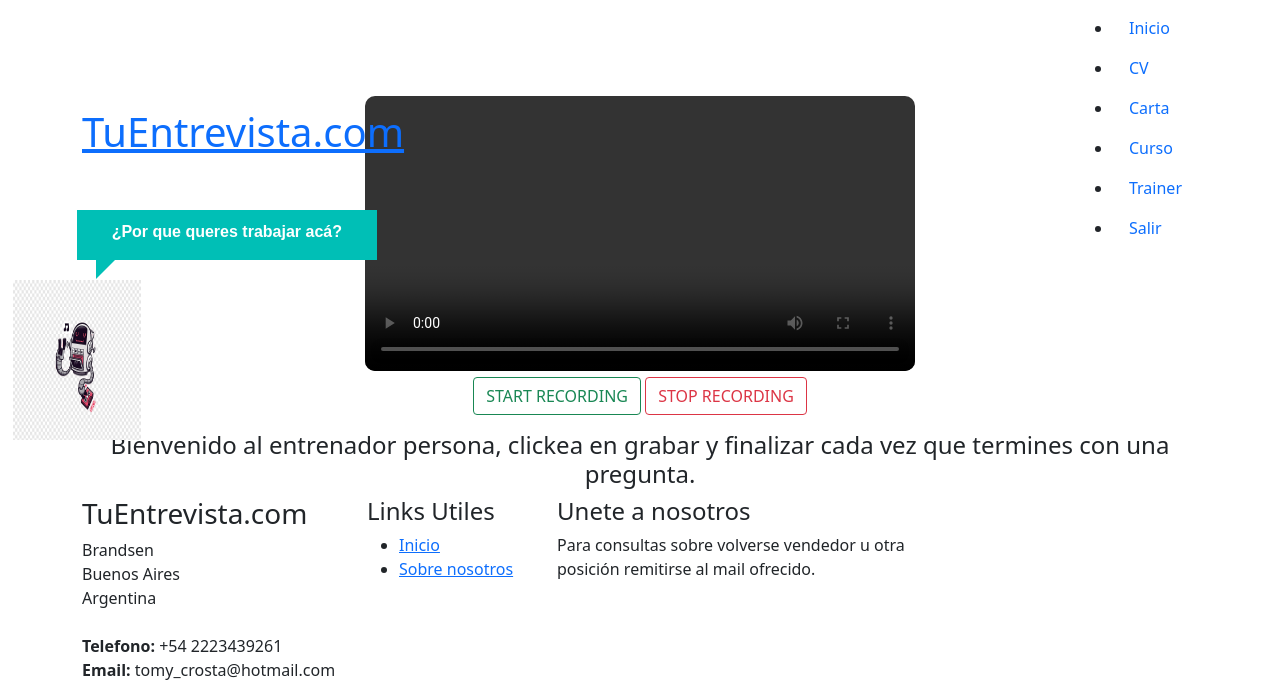
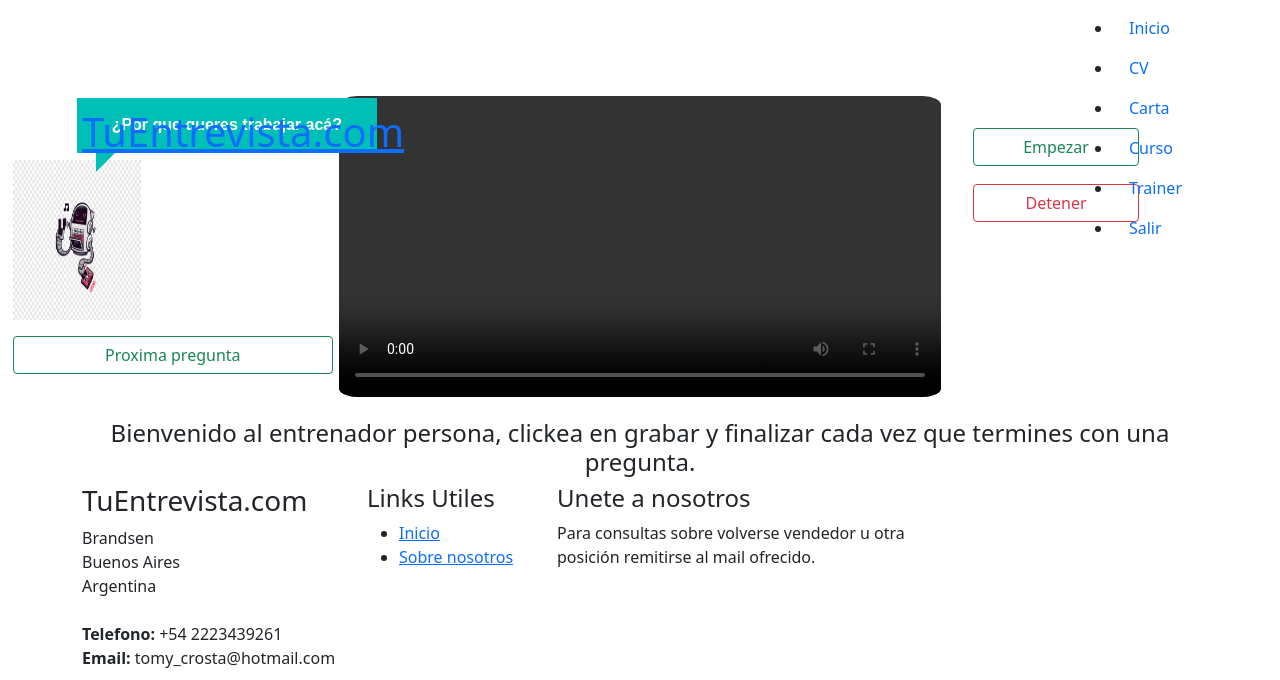
Before and after one commit to dmtomas/WebTrainer, a Django app: page /trainer/ in a window 1280 px wide. Shown: the top 680 px of the page. Run offline with Django 3.2, Linux system fonts and the light colour scheme; a user stored in the database is signed in; some libraries are stand-ins or nearby versions.

Commit message:
third commit

```diff
--- a/InicioAITrainerWeb/templates/Trainer.html
+++ b/InicioAITrainerWeb/templates/Trainer.html
@@ -32,7 +32,7 @@
   width: 300px;
   margin: 50px auto;
   background: #00bfb6;
-  padding-top: 10px;
+  padding-top: 15px;
   text-align: center;
   font-weight: 900;
   color: #fff;
@@ -40,7 +40,7 @@
   position: absolute;
   left: 6%;
   z-index: 7;
-  top: 20%;
+  top: 6%;
 }
 .sb3:before {
   content: "";
@@ -62,7 +62,7 @@
    position: absolute;
    z-index: 6;
    left: 1%;
-   top: 35%;
+   top: 20%;
    }
    #palabras{
    padding-left: 5%;
@@ -81,16 +81,35 @@
       opacity: 0.95;
     }
     #vid1{
-    width: 550px;
-    border-radius: 10px;
+    width: 47%;
+    border-radius: 3%;
     overflow: hidden;
     }
     #vid2{
     display: none;
-    width: 550px;
-    border-radius: 10px;
+    width: 47%;
+    border-radius: 3%;
     overflow: hidden;
     }
+    #btnStart{
+    position: absolute;
+    right: 11%;
+    top: 16%;
+    width: 13%;
+    }
+    #btnStop{
+    position: absolute;
+    right: 11%;
+    top: 23%;
+    width: 13%;
+    }
+    #next{
+    position: absolute;
+    left: 1%;
+    top: 42%;
+    width: 25%;
+    }
+
    </style>
     <script src="https://cdn.jsdelivr.net/npm/@tensorflow/tfjs@2.0.0/dist/tf.min.js"></script>
   <!-- =======================================================
@@ -145,9 +164,10 @@
 
         <video id="vid1" controls></video>
         <video id="vid2" controls></video>
-        <p><button id="btnStart" class="btn btn-outline-success">START RECORDING</button>
-        <button id="btnStop" class="btn btn-outline-danger">STOP RECORDING</button></p>
-            <h4 id="palabras">Bienvenido al entrenador persona, clickea en grabar y finalizar cada vez que termines con una pregunta.</h4>
+        <p><button id="btnStart" class="btn btn-outline-success">Empezar</button>
+        <button id="btnStop" class="btn btn-outline-danger">Detener</button></p>
+        <button id="next" class="btn btn-outline-success">Proxima pregunta</button></p>
+        <h4 id="palabras">Bienvenido al entrenador persona, clickea en grabar y finalizar cada vez que termines con una pregunta.</h4>
 
         </center>
         <script>
@@ -183,12 +203,16 @@
 
  };
 
+
+
 </script>
         <!-- could save to canvas and do image manipulation and saving too -->
     </main>
     <script>
         let frases = ["¿Cuál es tu mayor fortaleza?", "¿Tu mayor debilidad?", "¿Por qué eres la persona adecuada para este puesto?", "Háblame de ti"];
-
+        document.querySelector('#next').onclick = (e) => {
+        document.getElementById("new").innerHTML = frases[Math.floor(Math.random() * frases.length)];
+        }
         let constraintObj = {
             audio: true,
             video: {
--- a/InicioAITrainerWeb/templates/curso.html
+++ b/InicioAITrainerWeb/templates/curso.html
@@ -83,9 +83,11 @@
           {{clases.descripcion}}
       </div>
     </div>
+      {% endfor %}
   </div>
-            {% endfor %}
+
 </div>
+
         </center>
     </main>
 <script src="https://code.jquery.com/jquery-3.2.1.slim.min.js" integrity="sha384-KJ3o2DKtIkvYIK3UENzmM7KCkRr/rE9/Qpg6aAZGJwFDMVNA/GpGFF93hXpG5KkN" crossorigin="anonymous"></script>
```
Also changed, not shown: db.sqlite3.
